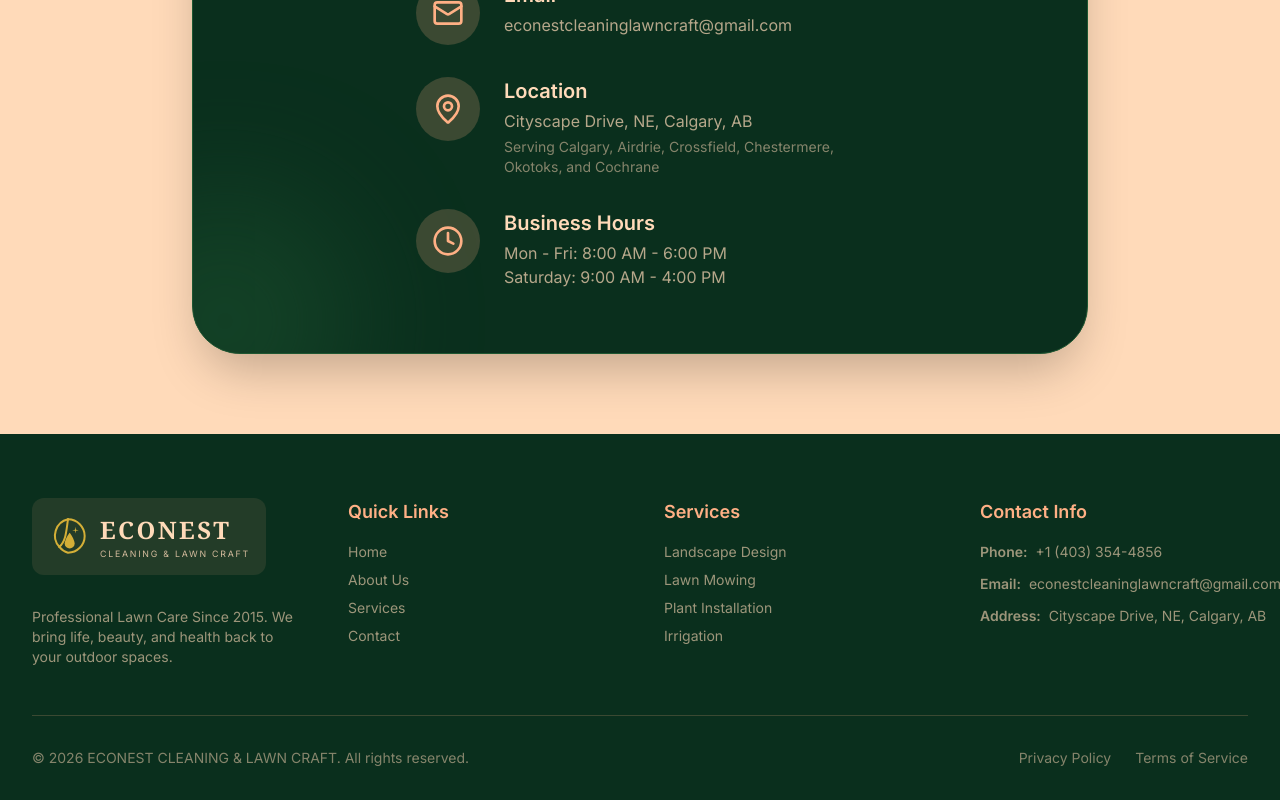
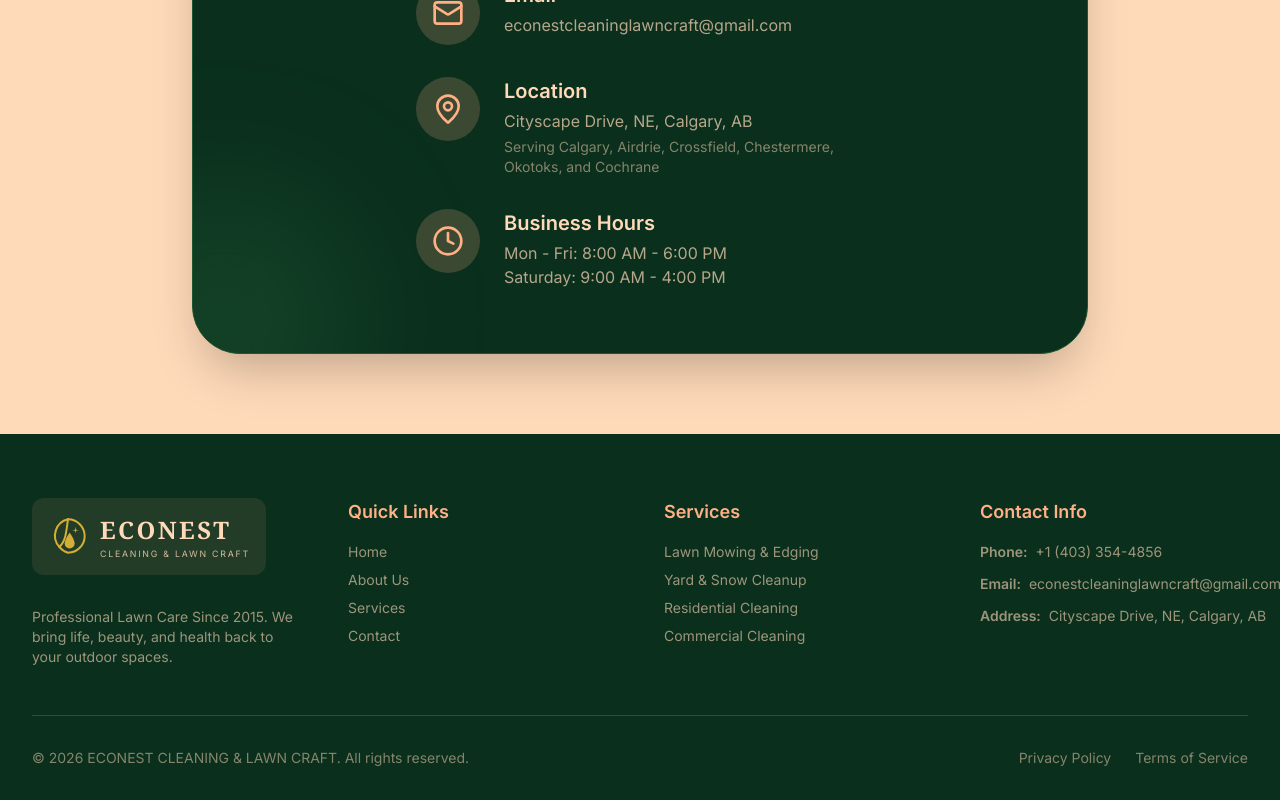
Before and after one commit to Player1205/Landscaping, a React (Vite) app: page /contact in a window 1280 px wide. Shown: the part 804-1604 px from the top of the page. Built offline with nearby package versions, Linux system fonts and the light colour scheme.

Commit message:
feat(footer): update listed services to match actual offerings and make email a mailto link

```diff
--- a/src/components/Footer.tsx
+++ b/src/components/Footer.tsx
@@ -29,10 +29,10 @@
           <div className="flex flex-col items-center sm:items-start">
             <h3 className="text-sm sm:text-base md:text-lg font-semibold mb-2 sm:mb-3 md:mb-4 text-accent">Services</h3>
             <ul className="space-y-1.5 sm:space-y-2">
-              <li className="text-sm text-light/60 hover:text-accent transition-colors cursor-pointer">Landscape Design</li>
-              <li className="text-sm text-light/60 hover:text-accent transition-colors cursor-pointer">Lawn Mowing</li>
-              <li className="text-sm text-light/60 hover:text-accent transition-colors cursor-pointer">Plant Installation</li>
-              <li className="text-sm text-light/60 hover:text-accent transition-colors cursor-pointer">Irrigation</li>
+              <li className="text-sm"><Link to="/services" className="text-light/60 hover:text-accent transition-colors">Lawn Mowing & Edging</Link></li>
+              <li className="text-sm"><Link to="/services" className="text-light/60 hover:text-accent transition-colors">Yard & Snow Cleanup</Link></li>
+              <li className="text-sm"><Link to="/services" className="text-light/60 hover:text-accent transition-colors">Residential Cleaning</Link></li>
+              <li className="text-sm"><Link to="/services" className="text-light/60 hover:text-accent transition-colors">Commercial Cleaning</Link></li>
             </ul>
           </div>
 
```
